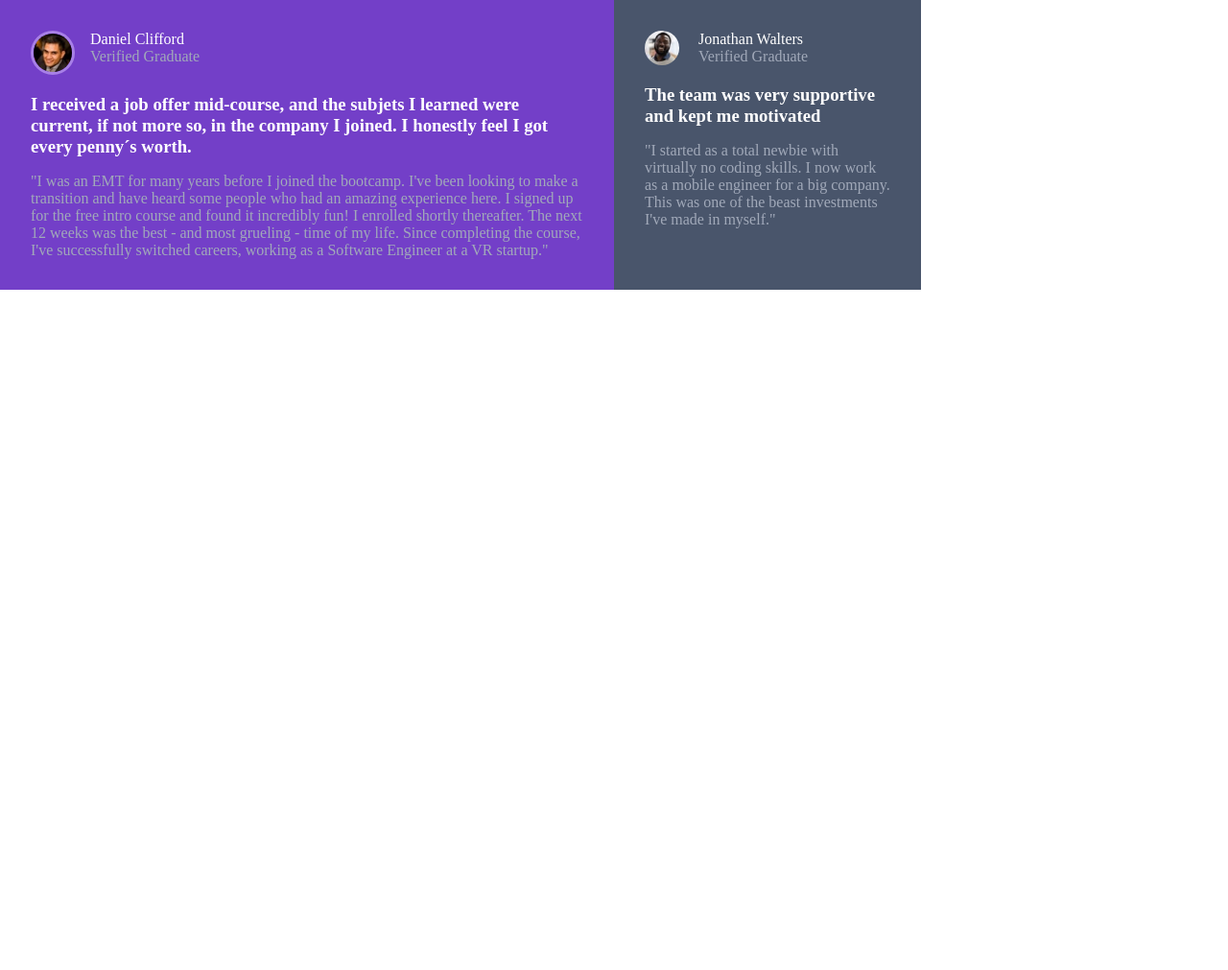
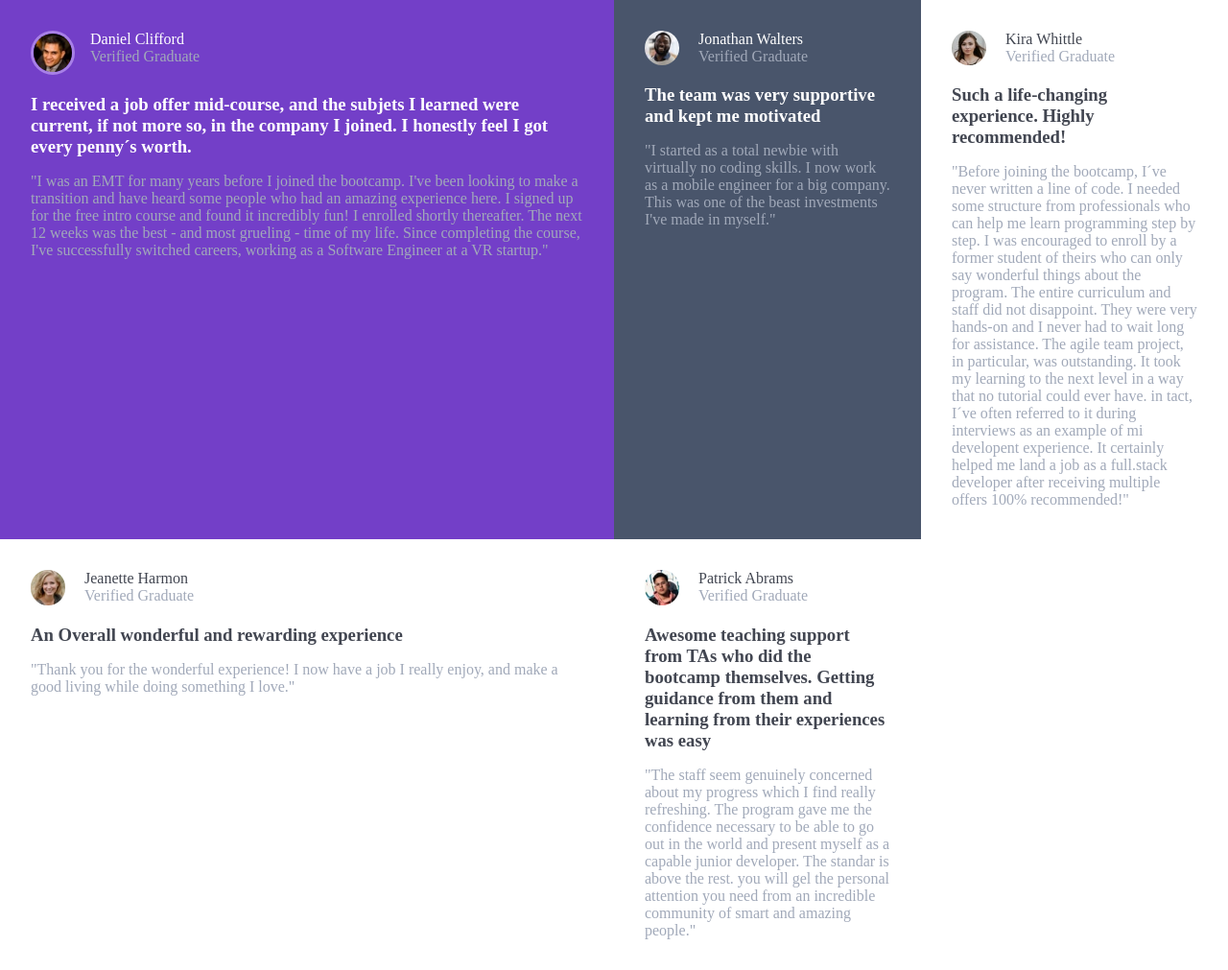
Before and after one commit to EdwinCpr/Copy-and-Pedro, a plain HTML site: page index.html in a window 1280 px wide. Shown: the whole page at 96% size. Before the commit the page ends 800 px from the top, so only its background shows below. Drawn offline with Linux system fonts and the light colour scheme; a web font is replaced by a local one.

Commit message:
Add files via upload

```diff
--- a/index.html
+++ b/index.html
@@ -14,7 +14,7 @@
             <section class="one padding-box">
                <div class="info-flex flex">
                    <div class="image-daniel">
-                       <img src="/images/image-daniel.jpg" alt="image-daniel" class="image">
+                       <img src="./images/image-daniel.jpg" alt="image-daniel" class="image">
                    </div>
                    <div class="info-daniel">
                        <p class="text-white">Daniel Clifford</p>
@@ -31,7 +31,7 @@
             <section class="two padding-box">
                 <div class="info-flex flex">
                     <div class="image-jonathan">
-                        <img src="/images/image-jonathan.jpg" alt="image-jonathan" class="image">
+                        <img src="./images/image-jonathan.jpg" alt="image-jonathan" class="image">
                     </div>
                     <div class="info-jonathan">
                         <p class="text-white">Jonathan Walters</p>
@@ -45,6 +45,57 @@
                     <p class="text-light">"I started as a total newbie with virtually no coding skills. I now work as a mobile engineer for a big company. This was one of the beast investments I've made in myself."</p>
                 </div>
              </section>
+             <section class="three padding-box">
+                <div class="info-flex flex">
+                    <div class="image-jonathan">
+                        <img src="./images/image-kira.jpg" alt="image-kira" class="image">
+                    </div>
+                    <div class="info-jonathan">
+                        <p class="text-grey">Kira Whittle</p>
+                        <p class="text-light">Verified Graduate</p>
+                    </div>
+                </div>
+                <div class="testimonials-subtitle padding1rem">
+                    <h3 class="text-grey">Such a life-changing experience. Highly recommended!</h3>
+                </div>
+                <div class="testimonials-description">
+                    <p class="text-light">"Before joining the bootcamp, I´ve never written a line of code. I needed some structure from professionals who can help me learn programming step by step. I was encouraged to enroll by a former student of theirs who can only say wonderful things about the program. The entire curriculum and staff did not disappoint. They were very hands-on and I never had to wait long for assistance. The agile team project, in particular, was outstanding. It took my learning to the next level in a way that no tutorial could ever have. in tact, I´ve often referred to it during interviews as an example of mi developent experience. It certainly helped me land a job as a full.stack developer after receiving multiple offers 100% recommended!"</p>
+                </div>
+             </section>
+             <section class="three padding-box">
+                <div class="info-flex flex">
+                    <div class="image-jonathan">
+                        <img src="./images/image-jeanette.jpg" alt="image-jeanette" class="image">
+                    </div>
+                    <div class="info-jonathan">
+                        <p class="text-grey">Jeanette Harmon</p>
+                        <p class="text-light">Verified Graduate</p>
+                    </div>
+                </div>
+                <div class="testimonials-subtitle padding1rem">
+                    <h3 class="text-grey">An Overall wonderful and rewarding experience</h3>
+                </div>
+                <div class="testimonials-description">
+                    <p class="text-light">"Thank you for the wonderful experience! I now have a job I really enjoy, and make a good living while doing something I love."</p>
+                </div>
+             </section>
+             <section class="three padding-box">
+                <div class="info-flex flex">
+                    <div class="image-jonathan">
+                        <img src="./images/image-patrick.jpg" alt="image-patrick" class="image">
+                    </div>
+                    <div class="info-jonathan">
+                        <p class="text-grey">Patrick Abrams</p>
+                        <p class="text-light">Verified Graduate</p>
+                    </div>
+                </div>
+                <div class="testimonials-subtitle padding1rem">
+                    <h3 class="text-grey">Awesome teaching support from TAs who did the bootcamp themselves. Getting guidance from them and learning from their experiences was easy</h3>
+                </div>
+                <div class="testimonials-description">
+                    <p class="text-light">"The staff seem genuinely concerned about my progress which I find really refreshing. The program gave me the confidence necessary to be able to go out in the world and present myself as a capable junior developer. The standar is above the rest. you will gel the personal attention you need from an incredible community of smart and amazing people."</p>
+                </div>
+             </section>
         </div>
     </div>
 </body>
--- a/style.css
+++ b/style.css
@@ -9,6 +9,10 @@
 
 .text-light {
     color: #A1A9B9;
+}
+
+.text-grey{
+    color: #424651
 }
 
 .padding1rem {
@@ -47,3 +51,9 @@
 .two {
     background-color: #49556B;
 }
+
+/* ****************************** three ******************************/
+
+.three {
+    background-color: #fff;
+}
```
